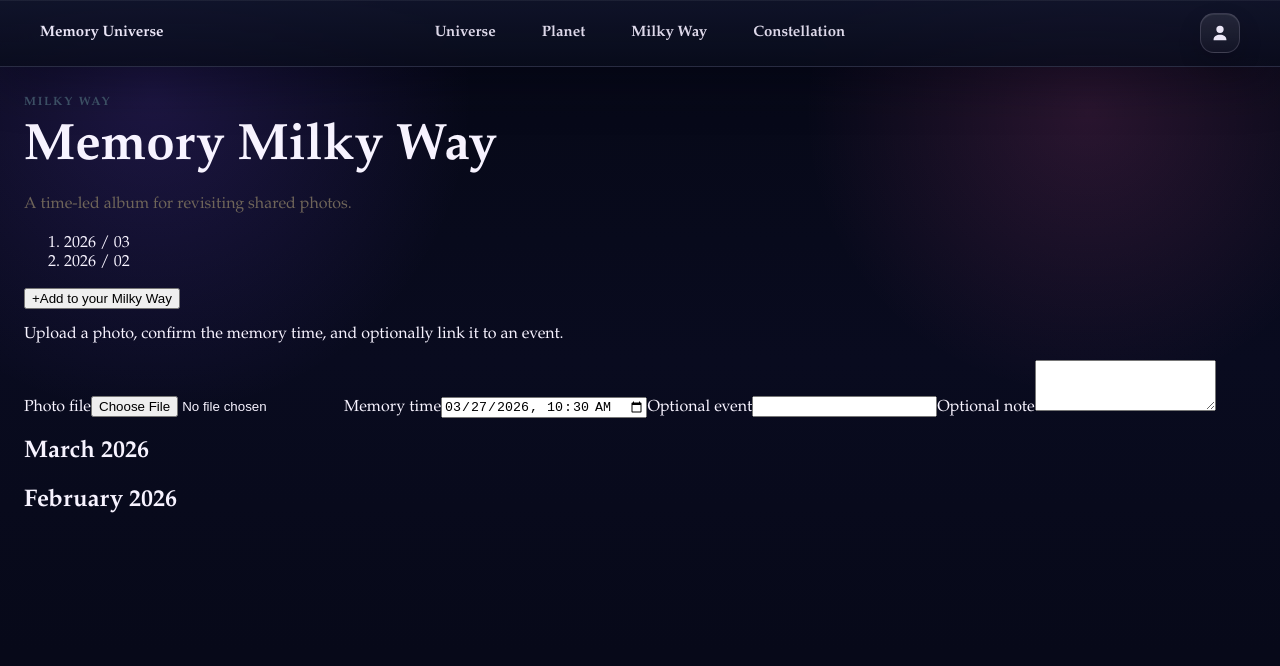
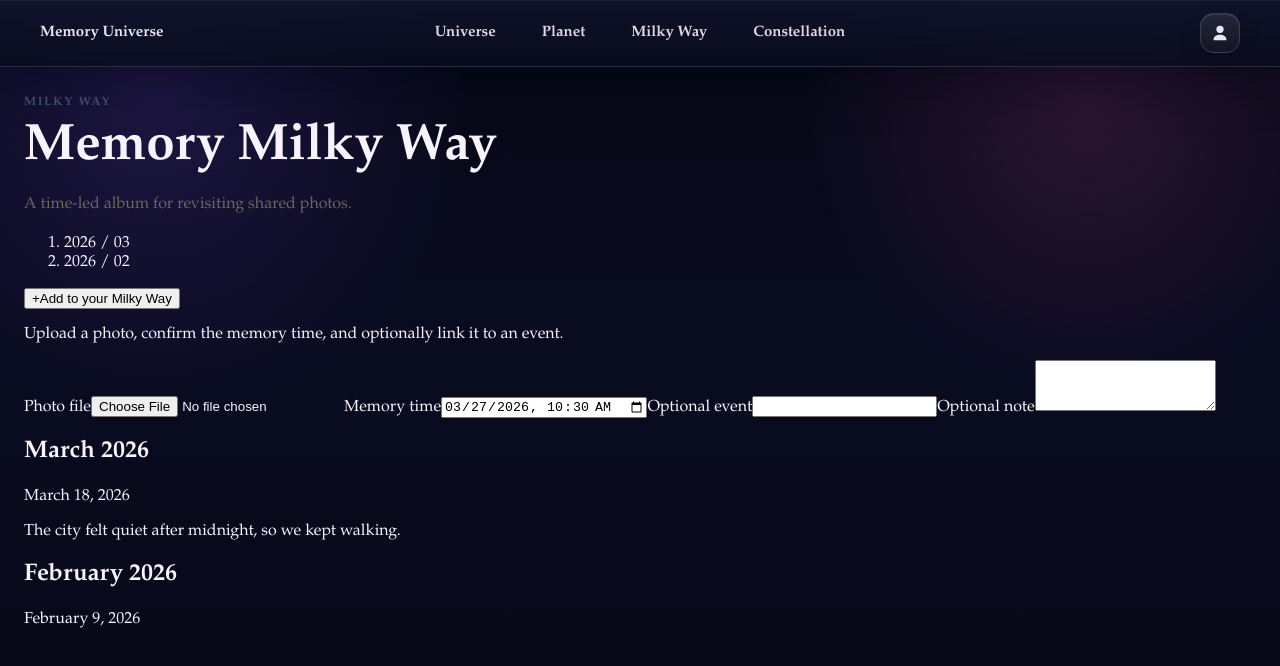
Before and after one commit to Ez-boi123/Memory-Universe, a Next.js app: page /milky-way in a window 1280 px wide. Shown: the top 666 px of the page. Built offline with nearby package versions, Linux system fonts and the light colour scheme.

Commit message:
feat: add milky way feed entries

```diff
--- /dev/null
+++ b/src/components/milky-way/MilkyWayEntry.tsx
@@ -0,0 +1,21 @@
+import React from 'react';
+import type { MilkyWayEntryModel } from '@/types/milky-way';
+import { MilkyWayPhotoGrid } from '@/components/milky-way/MilkyWayPhotoGrid';
+
+interface MilkyWayEntryProps {
+  entry: MilkyWayEntryModel;
+}
+
+export function MilkyWayEntry({ entry }: MilkyWayEntryProps) {
+  return (
+    <article className="milky-way-entry">
+      <p className="milky-way-entry-date">{entry.dateLabel}</p>
+      <MilkyWayPhotoGrid photos={entry.photos} />
+      {entry.note ? (
+        <p className="milky-way-entry-note" data-testid="milky-way-entry-note">
+          {entry.note}
+        </p>
+      ) : null}
+    </article>
+  );
+}
--- /dev/null
+++ b/src/components/milky-way/MilkyWayFeed.tsx
@@ -0,0 +1,24 @@
+import React from 'react';
+import type { MilkyWaySectionModel } from '@/types/milky-way';
+import { MilkyWayEntry } from '@/components/milky-way/MilkyWayEntry';
+
+interface MilkyWayFeedProps {
+  sections: MilkyWaySectionModel[];
+}
+
+export function MilkyWayFeed({ sections }: MilkyWayFeedProps) {
+  return (
+    <div className="milky-way-feed">
+      {sections.map((section) => (
+        <section key={section.id} id={section.id} className="milky-way-month-section">
+          <h2 className="milky-way-month-title">{section.monthLabel}</h2>
+          <div className="milky-way-entry-list">
+            {section.entries.map((entry) => (
+              <MilkyWayEntry key={entry.id} entry={entry} />
+            ))}
+          </div>
+        </section>
+      ))}
+    </div>
+  );
+}
--- a/src/components/milky-way/MilkyWayOverview.tsx
+++ b/src/components/milky-way/MilkyWayOverview.tsx
@@ -1,5 +1,6 @@
 import React from 'react';
 import type { MilkyWayPageModel } from '@/types/milky-way';
+import { MilkyWayFeed } from '@/components/milky-way/MilkyWayFeed';
 import { MilkyWayTimelineNav } from '@/components/milky-way/MilkyWayTimelineNav';
 import { MilkyWayUploadPanel } from '@/components/milky-way/MilkyWayUploadPanel';
 import { MilkyWayUploadTile } from '@/components/milky-way/MilkyWayUploadTile';
@@ -23,13 +24,7 @@ export function MilkyWayOverview({ model }: MilkyWayOverviewProps) {
         <div className="milky-way-feed-region">
           <MilkyWayUploadTile model={model.uploadTile} />
           <MilkyWayUploadPanel model={model.uploadPanel} />
-          {model.sections.length > 0 ? (
-            model.sections.map((section) => (
-              <section key={section.id} id={section.id}>
-                <h2>{section.monthLabel}</h2>
-              </section>
-            ))
-          ) : null}
+          <MilkyWayFeed sections={model.sections} />
         </div>
       </div>
     </section>
--- /dev/null
+++ b/src/components/milky-way/MilkyWayPhotoGrid.tsx
@@ -0,0 +1,26 @@
+import React from 'react';
+
+interface MilkyWayPhotoGridProps {
+  photos: Array<{
+    id: string;
+    alt: string;
+    accent: 'violet' | 'blue' | 'rose';
+  }>;
+}
+
+export function MilkyWayPhotoGrid({ photos }: MilkyWayPhotoGridProps) {
+  const gridClassName =
+    photos.length === 1 ? 'milky-way-photo-grid is-single' : 'milky-way-photo-grid is-multi';
+
+  return (
+    <div className={gridClassName}>
+      {photos.map((photo) => (
+        <div
+          key={photo.id}
+          aria-label={photo.alt}
+          className={`milky-way-photo-card is-${photo.accent}`}
+        />
+      ))}
+    </div>
+  );
+}
```
Also changed, not shown: 2 other files (tests, documents, lock files or other folders).
